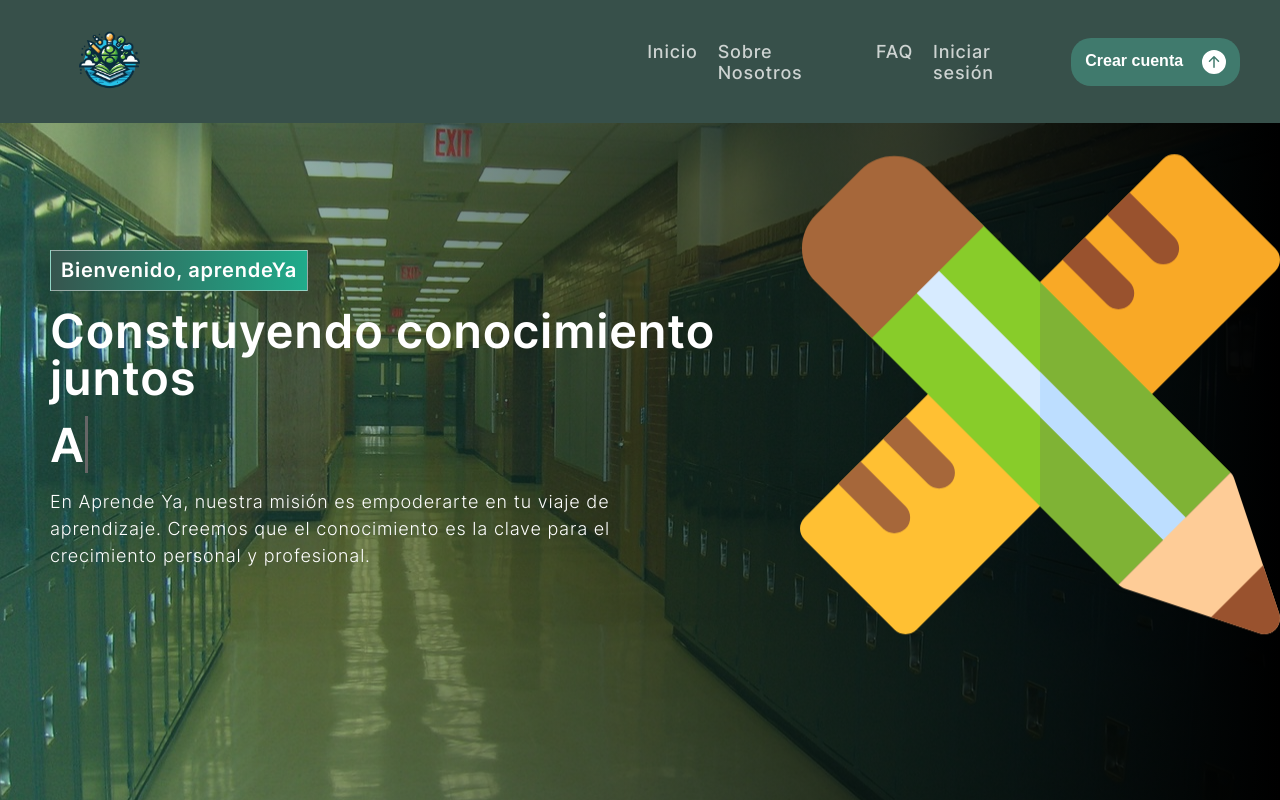
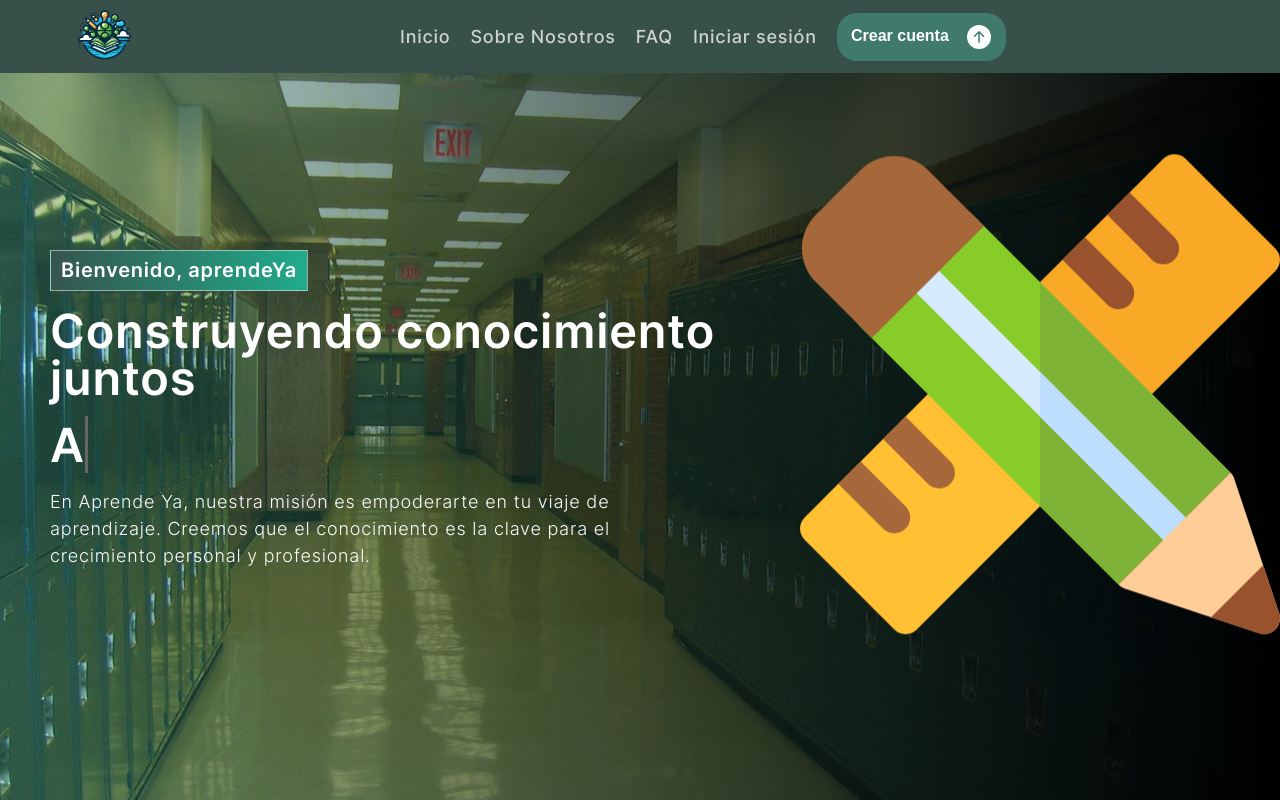
Before and after one commit to dfrancohdez/aprende-ya, a React (Create React App) app: page / in a window 1280 px wide. Shown: the top 800 px of the page. Built offline with nearby package versions, Linux system fonts and the light colour scheme; no server answers; the database is empty.

Commit message:
estilos nav bar

```diff
--- a/src/components/asesoria/Asesoria.js
+++ b/src/components/asesoria/Asesoria.js
@@ -48,7 +48,7 @@ const Asesoria = ({ nombreCurso, nombre, precio, img, fijar, type,eliminar,value
                 <h6 className='regular'>{nombre}</h6>
                 <div className='rate'>
                     <div className='calif'>
-                        {value?value?.toFixed(1):"0.0"}
+                        <h5 style={{fontWeight:"300"}}>{value?value?.toFixed(1):"0.0"}</h5>
                     </div>
                     <div className='estrellas'>
                         <Rating
--- a/src/components/auth/_form.scss
+++ b/src/components/auth/_form.scss
@@ -103,6 +103,7 @@
   flex-direction: column;
   justify-content: center;
   padding: 200px 0;
+
 }
 
   .login-container{
@@ -111,7 +112,7 @@
     justify-content: center;
     width: 80%;
     height: 80%;
-
+    border: white solid 5px;
     margin:0 auto;
     border-radius: 30px;
     background-color: v.$fondo1;
--- a/src/components/footer/_footer.scss
+++ b/src/components/footer/_footer.scss
@@ -3,7 +3,8 @@
 .footer {
   font-weight: 500;
   width: 100vw;
-  padding: 40px 0;
+  //padding: 10px 0;
+
     background-color: v.$primary500;
     &-container{
       display: flex;
--- a/src/components/navBar/_navbar.scss
+++ b/src/components/navBar/_navbar.scss
@@ -178,18 +178,22 @@ nav.navbar .navbar-toggler[aria-expanded="true"] .navbar-toggler-icon {
     border-color: transparent;
 }*/
 .container-nav {
-    padding: 20px 40px;
+    padding: 0 40px;
     display: flex;
     justify-content: start;
     width: 100%;
     background-color: v.$fondo1;
     align-items: center;
+    //padding-bottom: 10px;
+    //transition: border-bottom .5s ease;
 
 }
-.nav{
+
+.nav {
     position: fixed;
     z-index: 1003;
     width: 100%;
+
 }
 
 .navbar__menu {
@@ -220,9 +224,9 @@ nav.navbar .navbar-toggler[aria-expanded="true"] .navbar-toggler-icon {
 
 .home-icon {
 
-    max-width: 80px;
+    max-width:70px;
     min-width: 60px;
-    margin: 0 500px 0 30px;
+    margin: 0 250px 0 30px;
 }
 
 @media(max-width:v.$breakpoint-medium) {
@@ -233,22 +237,34 @@ nav.navbar .navbar-toggler[aria-expanded="true"] .navbar-toggler-icon {
     .navbar__menu {
         display: block;
     }
+
     .home-icon {
 
-        max-width: 80px;
+        max-width:70px;
         min-width: 60px;
         margin: 0 0 0 30px;
     }
+
     .container-nav {
-        padding: 20px 40px;
+        padding: 0px 40px;
         display: flex;
         justify-content: space-between;
         width: 100%;
         background-color: v.$fondo1;
         align-items: center;
         flex-direction: row-reverse;
-        }
+
+        //transition: border-bottom .8s ease;
+    }
 
 
 
 }
+
+.scrolled.nav {
+
+    .container-nav {
+        //padding-bottom: 0;
+        //border-bottom:v.$fondo6 solid 3px
+    }
+}
--- a/src/screens/homeScreen/_homeScreen.scss
+++ b/src/screens/homeScreen/_homeScreen.scss
@@ -42,7 +42,7 @@
 }
 .busqueda-bar{
     position: fixed;
-    top: 124px;
+    top: 70px;
     height: 70px;
     width: 100%;
     background-color: v.$primary500;
```
